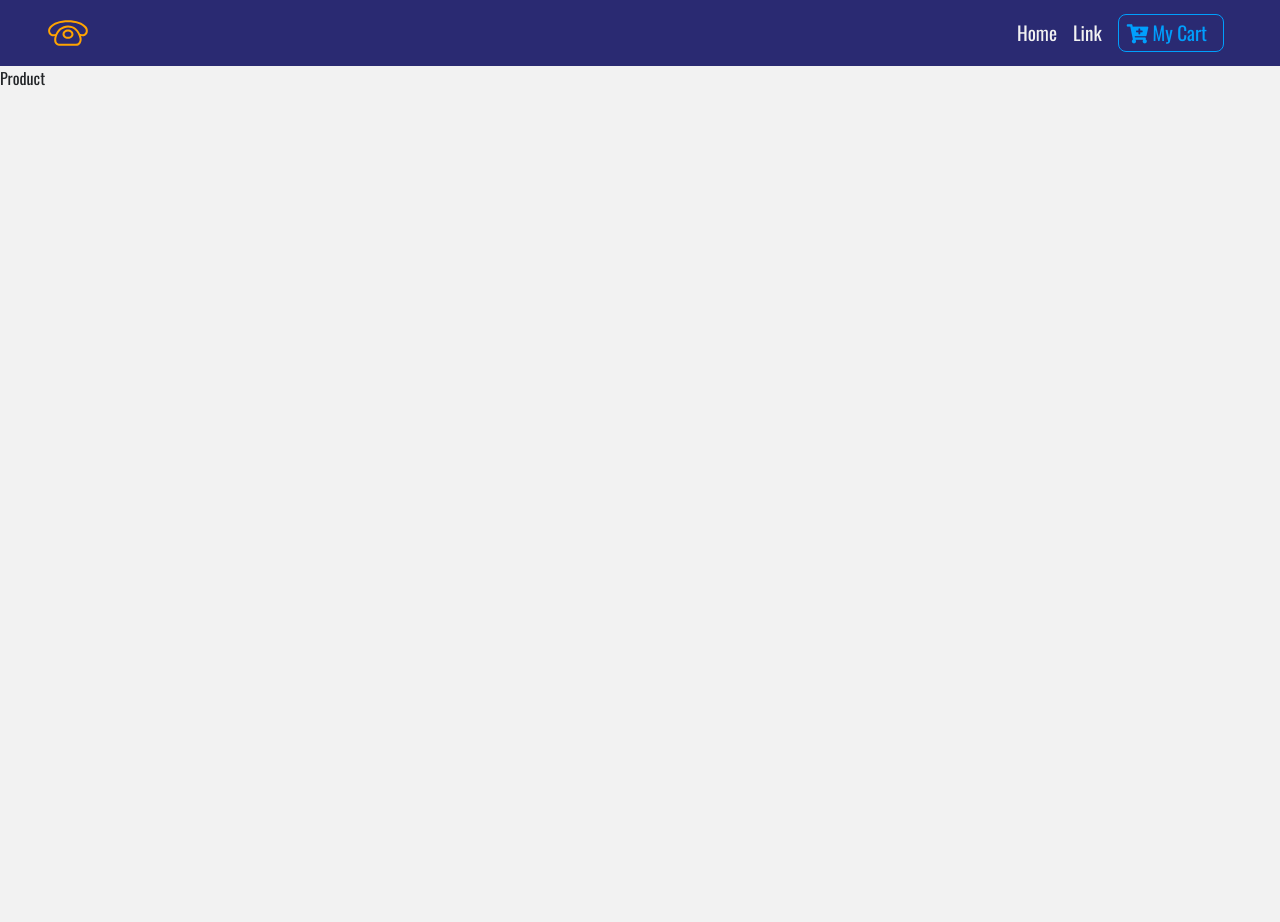
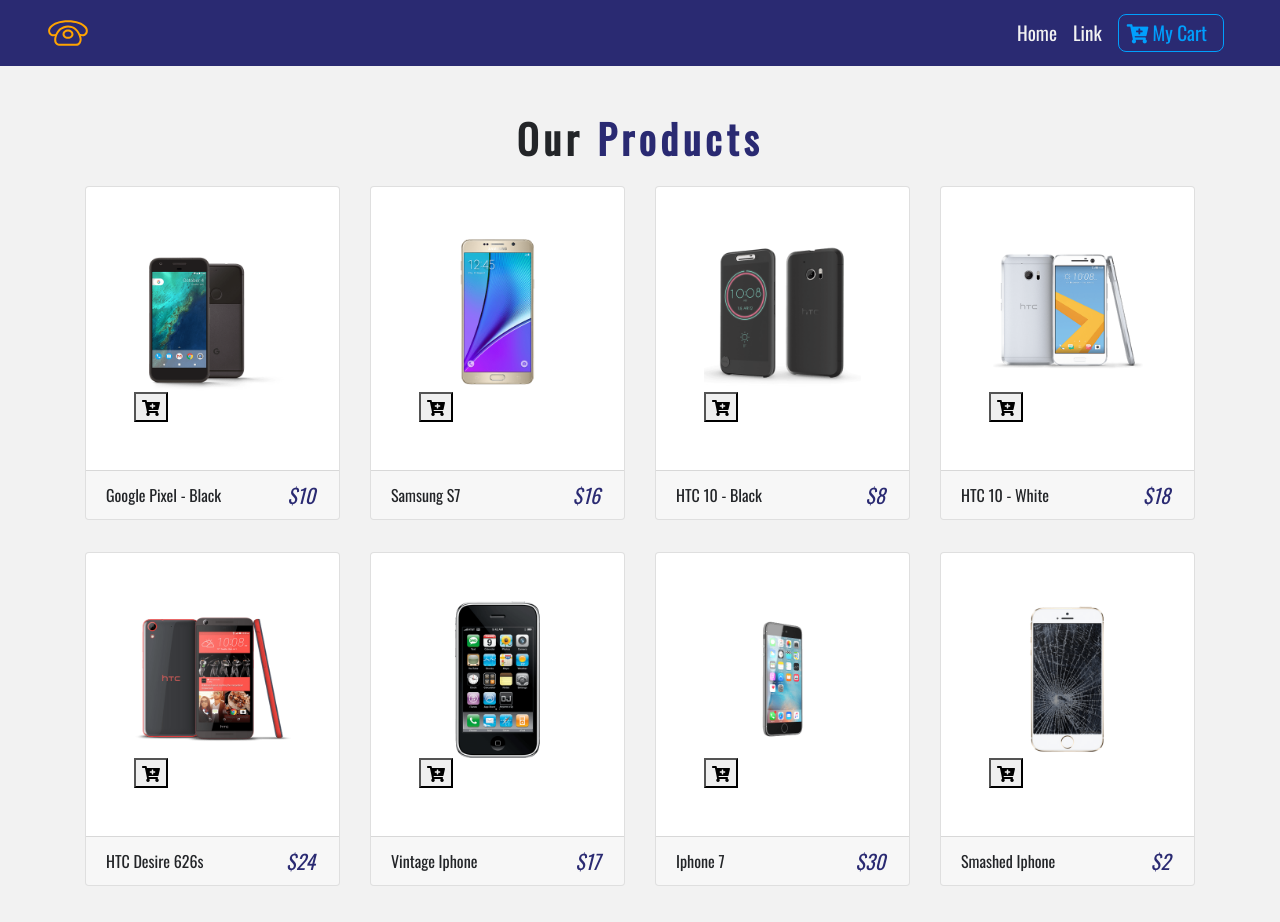
Before and after one commit to illarionoff/react-shopping, a React (Create React App) app: page / in a window 1280 px wide. Shown: the top 922 px of the page. Before the commit the page ends 800 px from the top, so only its background shows below. Built offline with nearby package versions, Linux system fonts and the light colour scheme.

Commit message:
Product component added

```diff
--- a/src/App.js
+++ b/src/App.js
@@ -6,7 +6,7 @@
 import "bootstrap/dist/css/bootstrap.min.css";
 // Components import
 import Navbar from "./components/Navbar";
-import ProductList from "./components/Product";
+import ProductList from "./components/ProductList";
 import Details from "./components/Details";
 import Cart from "./components/Cart";
 import Default from "./components/Default";
--- a/src/components/Product.js
+++ b/src/components/Product.js
@@ -1,9 +1,47 @@
 import React, { Component } from "react";
+import styled from "styled-components";
+import { Link } from "react-router-dom";
+import { ProductConsumer } from "../context";
 
 class Product extends Component {
   render() {
-    return <div>Product</div>;
+    const { id, title, img, price, inCart } = this.props.product;
+    return (
+      <ProductWrapper className="col-9 mx-auto col-md-6 col-lg-3 my-3">
+        <div className="card">
+          <div
+            className="img-container p-5"
+            onClick={() => console.log("clicked")}
+          >
+            <Link to="/details">
+              <img src={img} alt="product image" className="card-img-top" />
+            </Link>
+            <button
+              className="cart-btn"
+              disabled={inCart ? true : false}
+              onClick={() => console.log("button clicked")}
+            >
+              {inCart ? (
+                <p className="text-capitalize mb-0" disapled>
+                  In Cart
+                </p>
+              ) : (
+                <i className="fas fa-cart-plus" />
+              )}
+            </button>
+          </div>
+          <div className="card-footer d-flex justify-content-between">
+            <p className="align-self-center mb-0">{title}</p>
+            <h5 className="text-blue font-italic mb-0">
+              <span className="mr-1">${price}</span>
+            </h5>
+          </div>
+        </div>
+      </ProductWrapper>
+    );
   }
 }
 
+const ProductWrapper = styled.div``;
+
 export default Product;
--- a/src/components/ProductList.js
+++ b/src/components/ProductList.js
@@ -1,12 +1,27 @@
 import React, { Component } from "react";
 import Product from "./Product";
+import Title from "./Title";
+import { ProductConsumer } from "../context";
 
 class Navbar extends Component {
   render() {
     return (
-      <div className="nav">
-        <Product />
-      </div>
+      <React.Fragment>
+        <div className="py-5">
+          <div className="container">
+            <Title name="Our" title="Products" />
+            <div className="row">
+              <ProductConsumer>
+                {value => {
+                  return value.products.map(product => {
+                    return <Product product={product} key={product.id} />;
+                  });
+                }}
+              </ProductConsumer>
+            </div>
+          </div>
+        </div>
+      </React.Fragment>
     );
   }
 }
--- /dev/null
+++ b/src/components/Title.js
@@ -0,0 +1,13 @@
+import React from "react";
+
+export default function Title({ name, title }) {
+  return (
+    <div className="row">
+      <div className="col-10 mx-auto text-center text-title">
+        <h1 className="text-capitalize font-weight-bold">
+          {name} <strong className="text-blue">{title}</strong>
+        </h1>
+      </div>
+    </div>
+  );
+}
--- /dev/null
+++ b/src/context.js
@@ -0,0 +1,36 @@
+import React, { Component } from "react";
+import { storeProducts, detailProduct } from "./data";
+
+const ProductContext = React.createContext();
+
+class ProductProvider extends Component {
+  state = {
+    products: storeProducts,
+    detailProduct
+  };
+
+  handleDetail = () => {
+    console.log("hello");
+  };
+
+  addToCart = () => {
+    console.log("Cart");
+  };
+  render() {
+    return (
+      <ProductContext.Provider
+        value={{
+          ...this.state,
+          handleDetail: this.handleDetail,
+          addToCart: this.addToCart
+        }}
+      >
+        {this.props.children}
+      </ProductContext.Provider>
+    );
+  }
+}
+
+const ProductConsumer = ProductContext.Consumer;
+
+export { ProductProvider, ProductConsumer };
--- a/src/index.js
+++ b/src/index.js
@@ -3,12 +3,14 @@
 import App from "./App";
 import * as serviceWorker from "./serviceWorker";
 import { BrowserRouter as Router } from "react-router-dom";
+import { ProductProvider } from "./context";
 
 ReactDOM.render(
-  <Router>
-    <App />
-  </Router>,
-
+  <ProductProvider>
+    <Router>
+      <App />
+    </Router>
+  </ProductProvider>,
   document.getElementById("root")
 );
 
```
